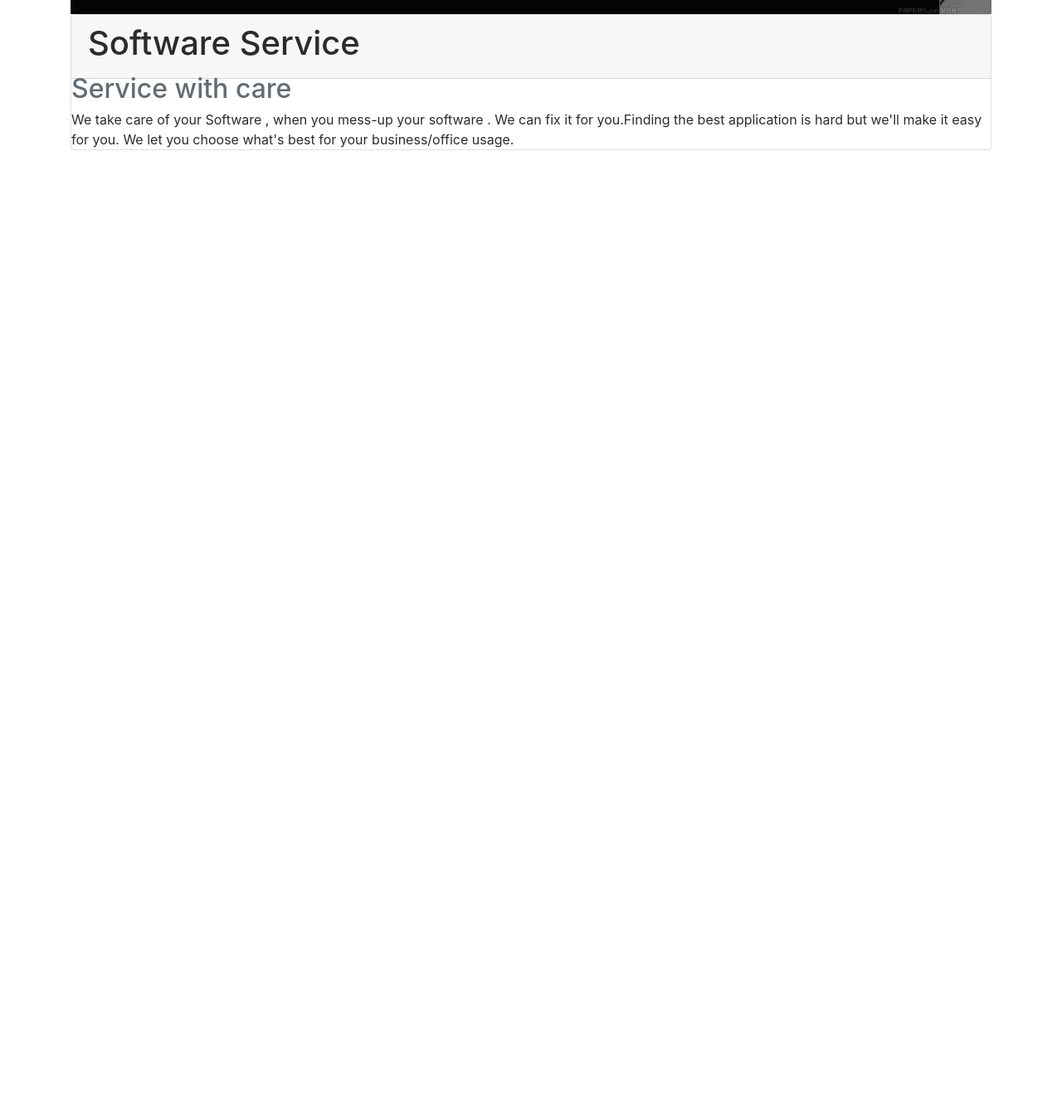
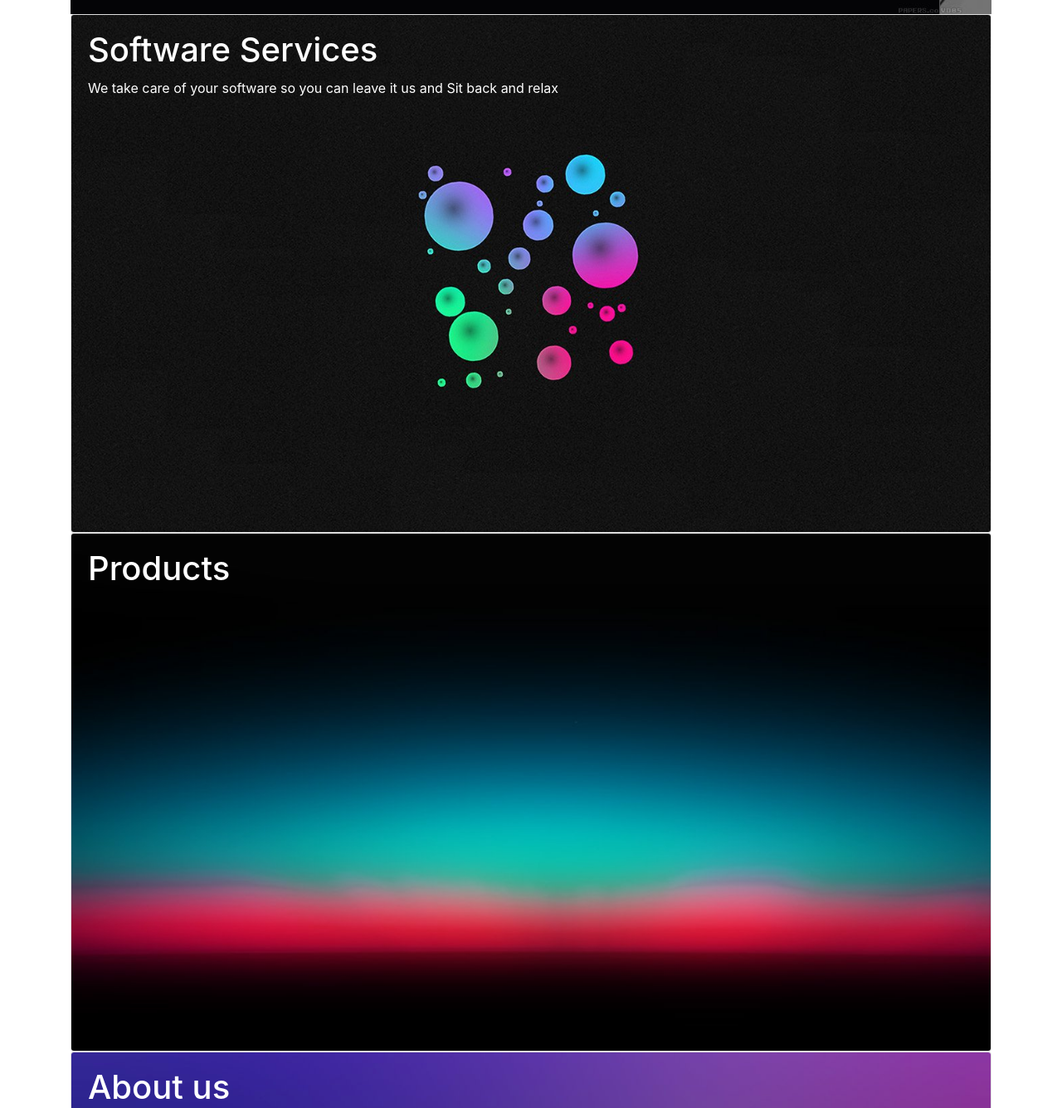
Before and after one commit to guruprasaad123/learning-vuejs, a plain HTML site: page bootstrap_carousal.html in a window 1280 px wide. Shown: the part 647-1982 px from the top of the page at 83% size. Before the commit the page ends 828 px from the top, so only its background shows below. Drawn offline with nearby package versions, Linux system fonts and the light colour scheme; a script that the page names is missing.

Commit message:
abiut-us

```diff
--- a/bootstrap_carousal.html
+++ b/bootstrap_carousal.html
@@ -24,14 +24,14 @@ font-family: sans-serif;
       <script type="text/javascript" >
 
             </script>
-    <div  class="container" >
+    <div  class="container" style="max-width: 100%;margin:0px auto;" >
       <div class="header" >
           <ul class="nav nav-pills nav-fill" >
               <li class="nav-item"><a class="nav-link" href="#">Home</a></li>
               <li class="nav-item"><a class="nav-link" href="#services">Services</a></li>
-              <li class="nav-item"><a class="nav-link" href="#">Products</a></li>
-              <li class="nav-item"><a class="nav-link" href="#">About us</a></li>
-
+              <li class="nav-item"><a class="nav-link" href="#products">Products</a></li>
+              <li class="nav-item"><a class="nav-link" href="#about-us">About us</a></li>
+              <li class="nav-item"><a class="nav-link" href="#">For Contact </a></li>
             </ul>
 
            </div>
@@ -103,25 +103,36 @@ font-family: sans-serif;
               </a>
     </div>
    <div id="services" >
+      <div class="card bg-dark text-white" >
+          <img class="card-img" src="img/bubbles-full.jpg" alt="Card image">
+          <div class="card-img-overlay">
+            <h1 class="card-title">Software Services</h1>
+            <p class="card-text">We take care of your software so you can leave it us and Sit back and relax</p>
 
-     <div  class="card">
-     <div class="card-header">
-  <h1> Software Service</h1>
-      </div>
-
-      <div class="card-body">
-
-      <h2 class="card-subtitle mb-2 text-muted"> Service with care </h2>
-      <p class="card-text" >
-        We take care of your Software , when you mess-up your software .
-        We can fix it for you.Finding the best application is hard but we'll make it easy for you.
-        We let you choose what's best for your business/office usage.
-
-      </p>
-      </div>
+          </div>
+        </div>
 
     </div>
-    </div>
+   <!products >
+    <div id="products">
+        <div class="card bg-dark text-white" >
+            <img class="card-img" src="img/blur-hor.jpg" alt="Card image">
+            <div class="card-img-overlay">
+              <h1 class="card-title">Products</h1>
+
+            </div>
+          </div>
+  </div>
+  <!About-us >
+  <div id="about-us">
+                <div class="card bg-dark text-white">
+                 <img class="card-img "src="img/mtv.jpg" alt="About-us">
+                    <div class="card-img-overlay">
+                    <h1 class="card-title">About us </h1>
+                 </div>
+                </div>
+  </div>
+
 </div>
 <script src="https://code.jquery.com/jquery-3.1.1.slim.min.js" integrity="sha384-A7FZj7v+d/sdmMqp/nOQwliLvUsJfDHW+k9Omg/a/EheAdgtzNs3hpfag6Ed950n" crossorigin="anonymous"></script>
 <script src="https://cdnjs.cloudflare.com/ajax/libs/tether/1.4.0/js/tether.min.js" integrity="sha384-DztdAPBWPRXSA/3eYEEUWrWCy7G5KFbe8fFjk5JAIxUYHKkDx6Qin1DkWx51bBrb" crossorigin="anonymous"></script>
```
Also changed, not shown: img/blur-hor.jpg (added), img/bob_marley.jpg (added), img/bubbles-full.jpg (added), img/bubbles.jpg (added), img/mtv.jpg (added).
